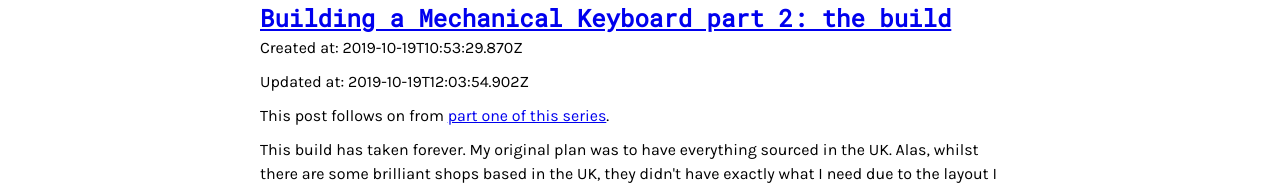
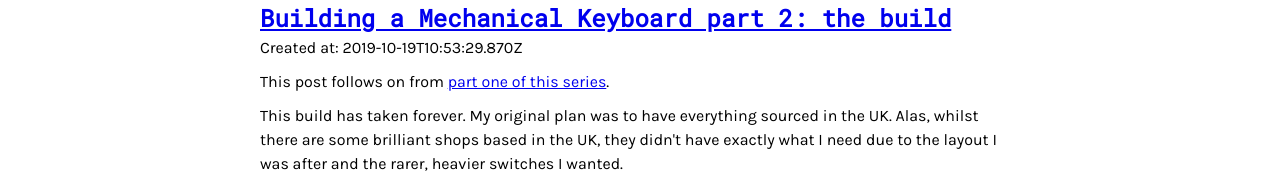
Before and after one commit to BeckyArrowsmith/blog2019, a Next.js app: page / in a window 1280 px wide. Shown: the part 600-785 px from the top of the page. Built offline with nearby package versions, Linux system fonts and the light colour scheme.

Commit message:
Updated at not needed tbh

```diff
--- a/components/BlogListing.js
+++ b/components/BlogListing.js
@@ -12,7 +12,6 @@ function BlogListing() {
                 <h2 ><a href={'http://localhost:3000/post?slug=' + post.fields.slug}>{post.fields.title}</a></h2>
 
                 <p>Created at: <time>{post.sys.createdAt}</time></p>
-                <p>Updated at: <time>{post.sys.updatedAt}</time></p>
 
                 <Markdown>{post.fields.content.substring(0, 400) + "..."}</Markdown>
 
--- a/components/BlogPost.js
+++ b/components/BlogPost.js
@@ -15,7 +15,6 @@ const Post = () => {
             <section class="container">
                 <h2 ><a href={'http://localhost:3000/post?slug=' + post.fields.slug}>{post.fields.title}</a></h2>
                 <p>Created at: <time>{post.sys.createdAt}</time></p>
-                <p>Updated at: <time>{post.sys.updatedAt}</time></p>
 
                 <Markdown>{post.fields.content}</Markdown>
 
```
